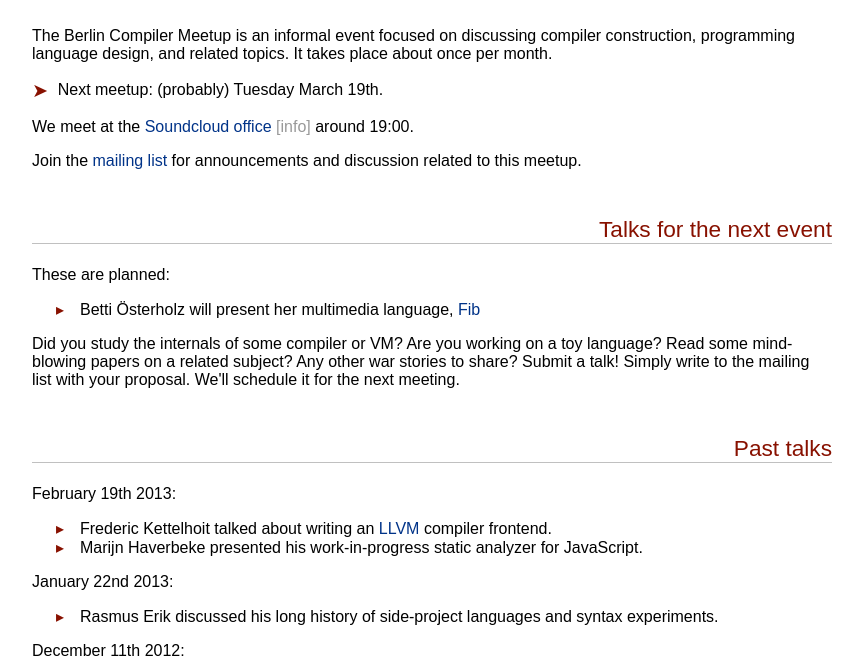
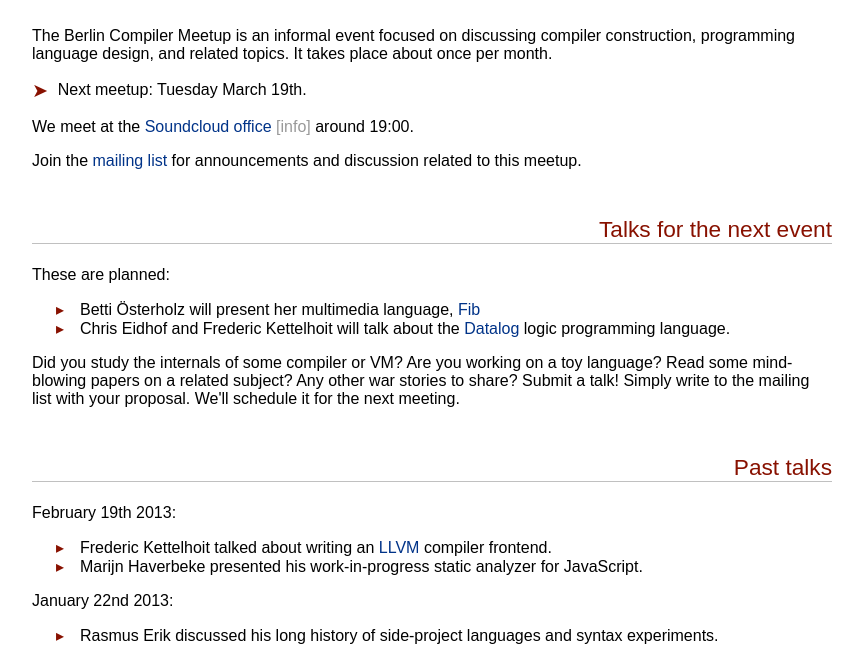
Before and after one commit to marijnh/berlin_compiler_meetup, a plain HTML site: page index.html in a window 1280 px wide. Shown: the part 102-760 px from the top of the page, without its empty margins (32-895 px from the left). Drawn offline with Linux system fonts and the light colour scheme; a web font is replaced by a local one.

Commit message:
List Datalog talk

```diff
--- a/index.html
+++ b/index.html
@@ -8,7 +8,7 @@
 discussing compiler construction, programming language design, and
 related topics. It takes place about once per month.</p>
 
-<p class="next">Next meetup: (probably) Tuesday March 19th.</p>
+<p class="next">Next meetup: Tuesday March 19th.</p>
 
 <p>We meet at the <a href="https://maps.google.com/maps?q=soundcloud,+berlin&ll=52.52755,13.402904&spn=0.005855,0.016512&hq=soundcloud,&hnear=Berlin,+Germany&t=v&z=17&iwloc=A">Soundcloud office</a> <span style="color: #999; cursor: pointer" onclick="document.getElementById('info').style.display = ''">[info]</span> around 19:00.</p>
 
@@ -32,6 +32,9 @@ list</a> for announcements and discussion related to this meetup.</p>
 
 <ul>
   <li>Betti Österholz will present her multimedia language, <a href="https://github.com/BioKom/Fib">Fib</a></li>
+  <li>Chris Eidhof and Frederic Kettelhoit will talk about the <a
+  href="http://en.wikipedia.org/wiki/Datalog">Datalog</a> logic
+  programming language.</li>
 </ul>
 
 <p>Did you study the internals of some compiler or VM? Are you working
```
